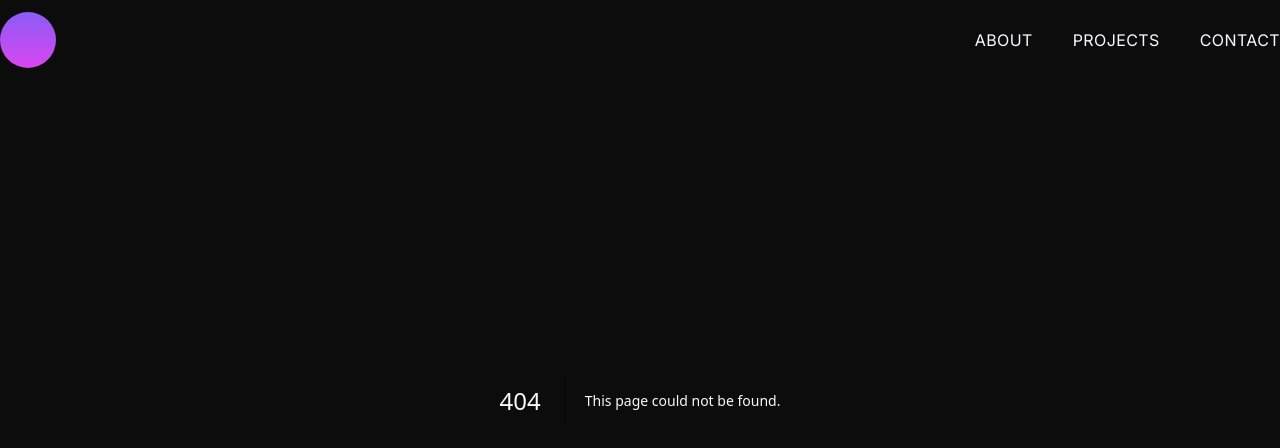
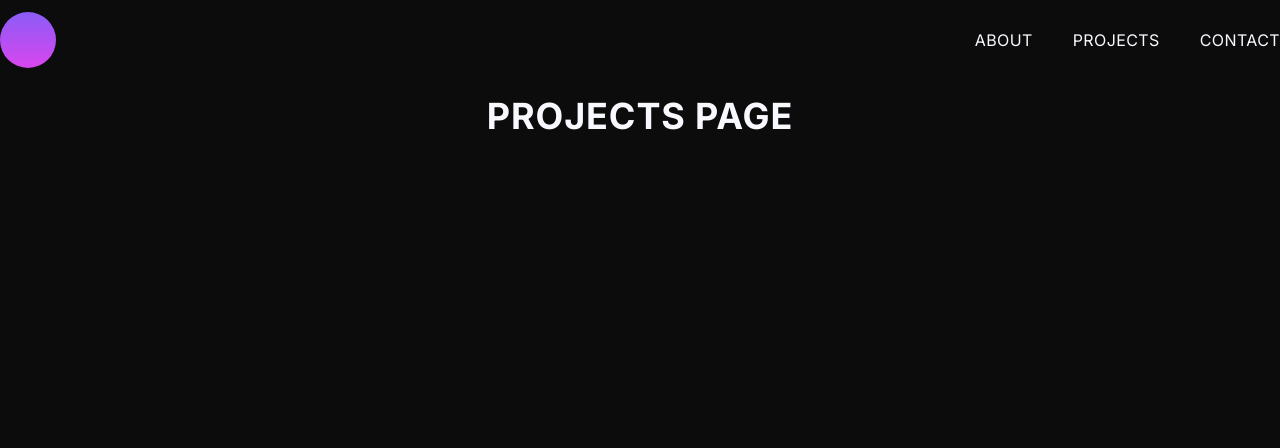
Before and after one commit to Mohit-au50/page-transition, a Next.js app: page /projects in a window 1280 px wide. Before the commit this address had no page. Shown: the top 448 px of the page. Built offline with nearby package versions, Linux system fonts and the light colour scheme; a web font is replaced by a local one.

Commit message:
add routes for about, contact-us and projects

```diff
--- /dev/null
+++ b/app/about/page.tsx
@@ -0,0 +1,11 @@
+import Link from "next/link";
+
+export default function AboutPage() {
+  return (
+    <section className="container mx-auto min-h-screen p-4 py-24 md:px-7 xl:px-0">
+      <h2 className="text-center text-4xl font-bold uppercase tracking-wide">
+        About page
+      </h2>
+    </section>
+  );
+}
--- /dev/null
+++ b/app/contact-us/page.tsx
@@ -0,0 +1,9 @@
+export default function ContactPage() {
+  return (
+    <section className="container mx-auto min-h-screen p-4 py-24 md:px-7 xl:px-0">
+      <h2 className="text-center text-4xl font-bold uppercase tracking-wide">
+        Contact page
+      </h2>
+    </section>
+  );
+}
--- /dev/null
+++ b/app/projects/page.tsx
@@ -0,0 +1,9 @@
+export default function ProjectsPage() {
+  return (
+    <section className="container mx-auto min-h-screen p-4 py-24 md:px-7 xl:px-0">
+      <h2 className="text-center text-4xl font-bold uppercase tracking-wide">
+        Projects page
+      </h2>
+    </section>
+  );
+}
```
